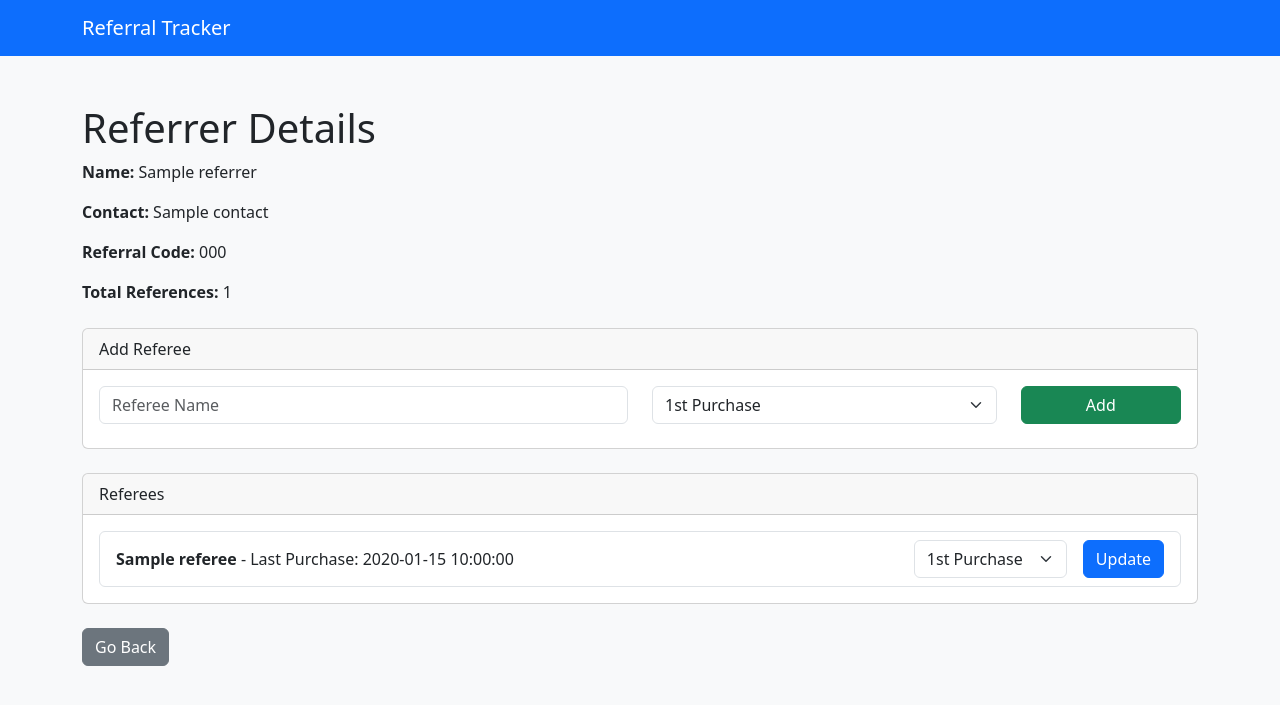
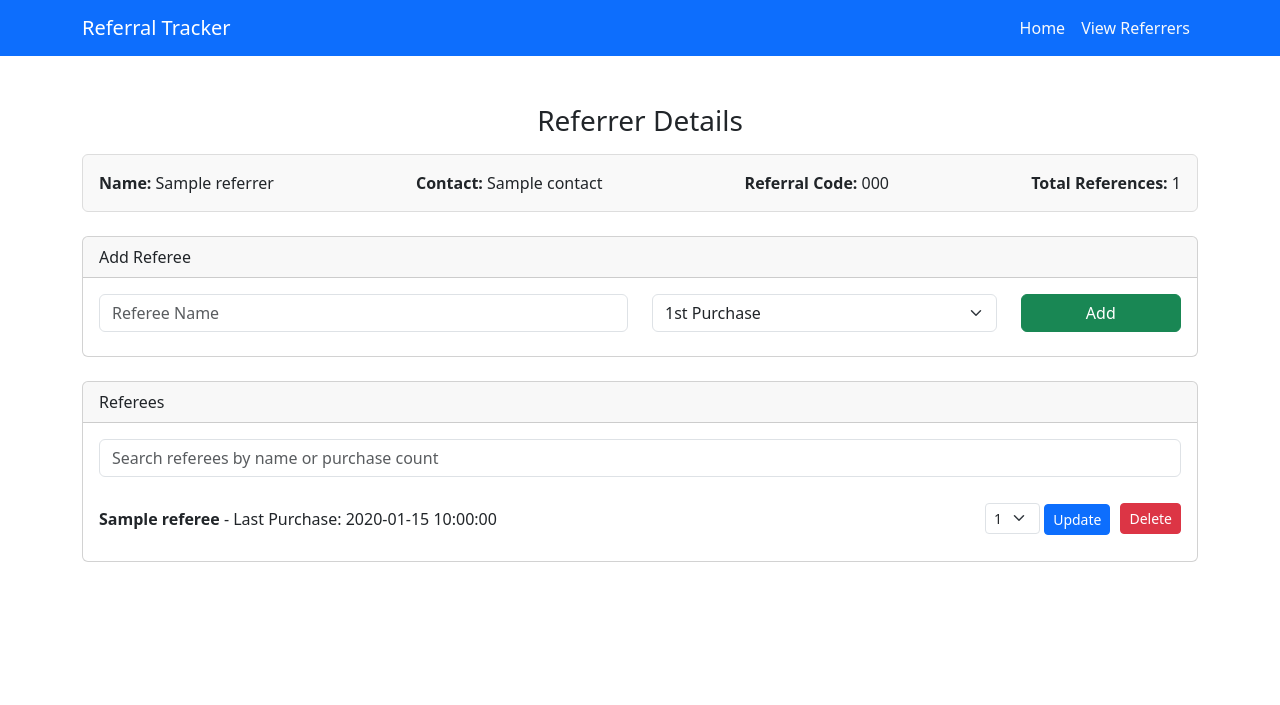
Before and after one commit to ashwinbiju09/referral-tracker, a Flask app: template templates/search_result.html in a window 1280 px wide. Shown: the top 705 px of the page. Run offline with Flask 3, Linux system fonts and the light colour scheme; the template is opened without the code that fills it: most values are stand-ins (such as "Sample title", 1, 10 or a date in 2020); some libraries are stand-ins or nearby versions.

Commit message:
Added search options & design improvisations

```diff
--- a/app.py
+++ b/app.py
@@ -1,18 +1,18 @@
-from flask import Flask, render_template, request, redirect
+from flask import Flask, render_template, request, redirect, url_for
 from flask_mysqldb import MySQL
-from datetime import datetime
+from dotenv import load_dotenv
+import os
 import random
 import string
-from dotenv import load_dotenv
-import os
+from math import ceil
 
-# Load environment variables from .env file
+# Load environment variables
 load_dotenv()
 
 # Initialize Flask app
 app = Flask(__name__)
 
-# MySQL configuration using environment variables
+# MySQL configuration
 app.config['MYSQL_HOST'] = os.getenv('MYSQL_HOST')
 app.config['MYSQL_USER'] = os.getenv('MYSQL_USER')
 app.config['MYSQL_PASSWORD'] = os.getenv('MYSQL_PASSWORD')
@@ -21,7 +21,7 @@ app.config['MYSQL_CURSORCLASS'] = 'DictCursor'
 
 mysql = MySQL(app)
 
-# Function to generate a random referral code
+# Generate random referral code
 
 
 def generate_referral_code():
@@ -34,23 +34,14 @@ def generate_referral_code():
         if not cursor.fetchone():
             return code
 
-# Routes
+# Home page
 
 
 @app.route('/')
 def index():
-    cursor = mysql.connection.cursor()  # No need to specify dictionary=True
-    cursor.execute("SELECT * FROM referrers")
-    referrers = cursor.fetchall()
+    return render_template('index.html')
 
-    for referrer in referrers:
-        # Fetch referees for each referrer
-        cursor.execute(
-            "SELECT name, purchase_count FROM referees WHERE referrer_id = %s", (referrer['id'],))
-        referrer['referees'] = cursor.fetchall()
-
-    cursor.close()
-    return render_template('index.html', referrers=referrers)
+# Add a referrer
 
 
 @app.route('/add_referrer', methods=['POST'])
@@ -66,7 +57,55 @@ def add_referrer():
     )
     mysql.connection.commit()
     cursor.close()
-    return redirect('/')
+    return redirect(url_for('index'))
+
+# View all referrers
+
+
+@app.route('/referrers')
+def view_referrers():
+    page = request.args.get('page', 1, type=int)
+    per_page = 10
+    offset = (page - 1) * per_page
+
+    cursor = mysql.connection.cursor()
+    # Fetch referrers with dynamically calculated total_references
+    cursor.execute("""
+        SELECT r.id, r.name, r.contact, r.referral_code,
+               (SELECT COUNT(*) FROM referees WHERE referees.referrer_id = r.id) AS total_references
+        FROM referrers r
+        LIMIT %s OFFSET %s
+    """, (per_page, offset))
+    referrers = cursor.fetchall()
+
+    # Fetch the total number of referrers for pagination
+    cursor.execute("SELECT COUNT(*) AS total FROM referrers")
+    total = cursor.fetchone()['total']
+    total_pages = ceil(total / per_page)
+
+    cursor.close()
+    return render_template('referrers.html', referrers=referrers, page=page, total_pages=total_pages)
+
+# Delete referrers
+
+
+@app.route('/delete_referrer/<int:referrer_id>', methods=['POST'])
+def delete_referrer(referrer_id):
+    cursor = mysql.connection.cursor()
+
+    # Delete all referees associated with the referrer
+    cursor.execute(
+        "DELETE FROM referees WHERE referrer_id = %s", (referrer_id,))
+
+    # Delete the referrer
+    cursor.execute("DELETE FROM referrers WHERE id = %s", (referrer_id,))
+
+    mysql.connection.commit()
+    cursor.close()
+
+    return redirect(url_for('view_referrers'))
+
+# Search referral codes
 
 
 @app.route('/search_referral', methods=['GET', 'POST'])
@@ -77,22 +116,30 @@ def search_referral():
         referral_code = request.args.get('referral_code', '').upper()
 
     cursor = mysql.connection.cursor()
+
     # Fetch the referrer
     cursor.execute(
         "SELECT * FROM referrers WHERE referral_code = %s", (referral_code,))
     referrer = cursor.fetchone()
 
     if referrer:
-        # Fetch the referees for this referrer
+        # Dynamically calculate the total references
+        cursor.execute(
+            "SELECT COUNT(*) AS total_references FROM referees WHERE referrer_id = %s", (referrer['id'],))
+        total_references = cursor.fetchone()['total_references']
+        referrer['total_references'] = total_references
+
+        # Fetch referees for this referrer
         cursor.execute(
             "SELECT * FROM referees WHERE referrer_id = %s", (referrer['id'],))
-        referees = cursor.fetchall()  # Get the list of referees
+        referees = cursor.fetchall()
         cursor.close()
-        # Pass both referrer and referees to the template
         return render_template('search_result.html', referrer=referrer, referees=referees)
     else:
         cursor.close()
         return redirect('/')
+
+# Add a referee
 
 
 @app.route('/add_referee', methods=['POST'])
@@ -109,76 +156,36 @@ def add_referee():
     if referrer:
         referrer_id = referrer['id']
 
-        # Check if the referee already exists
         cursor.execute(
-            "SELECT * FROM referees WHERE referrer_id = %s AND name = %s", (referrer_id, name))
-        referee = cursor.fetchone()
-
-        if referee:
-            # Update purchase count for existing referee
-            cursor.execute(
-                "UPDATE referees SET purchase_count = %s WHERE id = %s",
-                (purchase_count, referee['id'])
-            )
-            if purchase_count == 3 and not referee['incremented']:
-                cursor.execute(
-                    "UPDATE referrers SET total_references = total_references + 1 WHERE id = %s",
-                    (referrer_id,)
-                )
-                cursor.execute(
-                    "UPDATE referees SET incremented = TRUE WHERE id = %s", (referee['id'],))
-        else:
-            # Insert new referee
-            cursor.execute(
-                "INSERT INTO referees (referrer_id, name, purchase_count, date_of_purchase, incremented) "
-                "VALUES (%s, %s, %s, %s, %s)",
-                (referrer_id, name, purchase_count,
-                 datetime.now(), purchase_count == 3)
-            )
-            if purchase_count == 3:
-                cursor.execute(
-                    "UPDATE referrers SET total_references = total_references + 1 WHERE id = %s",
-                    (referrer_id,)
-                )
-        mysql.connection.commit()
-    cursor.close()
-    return redirect(f'/search_referral?referral_code={referral_code}')
-
-
-@app.route('/update_referee', methods=['POST'])
-def update_referee():
-    referral_code = request.form.get('referral_code').upper()
-    name = request.form.get('name')
-    purchase_count = int(request.form.get('purchase_count'))
-
-    cursor = mysql.connection.cursor()
-    cursor.execute(
-        "SELECT * FROM referrers WHERE referral_code = %s", (referral_code,))
-    referrer = cursor.fetchone()
-
-    if referrer:
-        referrer_id = referrer['id']
-
-        # Update purchase count for existing referee
-        cursor.execute(
-            "SELECT * FROM referees WHERE referrer_id = %s AND name = %s", (referrer_id, name))
+            "SELECT * FROM referees WHERE referrer_id = %s AND name = %s", (
+                referrer_id, name)
+        )
         referee = cursor.fetchone()
 
         if referee:
             cursor.execute(
-                "UPDATE referees SET purchase_count = %s WHERE id = %s",
-                (purchase_count, referee['id'])
+                "UPDATE referees SET purchase_count = %s WHERE id = %s", (
+                    purchase_count, referee['id'])
             )
-            if purchase_count == 3 and not referee['incremented']:
-                cursor.execute(
-                    "UPDATE referrers SET total_references = total_references + 1 WHERE id = %s",
-                    (referrer_id,)
-                )
-                cursor.execute(
-                    "UPDATE referees SET incremented = TRUE WHERE id = %s", (referee['id'],))
+        else:
+            cursor.execute(
+                "INSERT INTO referees (referrer_id, name, purchase_count) VALUES (%s, %s, %s)",
+                (referrer_id, name, purchase_count)
+            )
         mysql.connection.commit()
     cursor.close()
-    return redirect(f'/search_referral?referral_code={referral_code}')
+    return redirect(url_for('search_referral', referral_code=referral_code))
+
+
+# Delete a referee
+
+@app.route('/delete_referee/<int:referee_id>', methods=['POST'])
+def delete_referee(referee_id):
+    cursor = mysql.connection.cursor()
+    cursor.execute("DELETE FROM referees WHERE id = %s", (referee_id,))
+    mysql.connection.commit()
+    cursor.close()
+    return redirect(request.referrer)
 
 
 if __name__ == '__main__':
--- a/templates/search_result.html
+++ b/templates/search_result.html
@@ -3,23 +3,56 @@
 <head>
     <meta charset="UTF-8">
     <meta name="viewport" content="width=device-width, initial-scale=1.0">
-    <title>Search Result</title>
+    <title>Referrer Details</title>
     <link href="https://cdn.jsdelivr.net/npm/bootstrap@5.3.0/dist/css/bootstrap.min.css" rel="stylesheet">
+    <style>
+        .referee-row {
+            display: flex;
+            justify-content: space-between;
+            align-items: center;
+            border-bottom: 1px solid #ddd;
+            padding: 10px 0;
+        }
+        .referee-row:last-child {
+            border-bottom: none;
+        }
+        .referee-actions {
+            display: flex;
+            gap: 10px;
+        }
+    </style>
 </head>
-<body class="bg-light">
+<body>
     <nav class="navbar navbar-expand-lg navbar-dark bg-primary">
         <div class="container">
             <a class="navbar-brand" href="/">Referral Tracker</a>
+            <button class="navbar-toggler" type="button" data-bs-toggle="collapse" data-bs-target="#navbarNav" aria-controls="navbarNav" aria-expanded="false" aria-label="Toggle navigation">
+                <span class="navbar-toggler-icon"></span>
+            </button>
+            <div class="collapse navbar-collapse" id="navbarNav">
+                <ul class="navbar-nav ms-auto">
+                    <li class="nav-item">
+                        <a class="nav-link text-light" href="/">Home</a>
+                    </li>
+                    <li class="nav-item">
+                        <a class="nav-link text-light" href="/referrers">View Referrers</a>
+                    </li>
+                </ul>
+            </div>
         </div>
     </nav>
+
     <div class="container mt-5">
-
         {% if referrer %}
-            <h1>Referrer Details</h1>
-            <p><strong>Name:</strong> {{ referrer.name or "Unknown" }}</p>
-            <p><strong>Contact:</strong> {{ referrer.contact or "N/A" }}</p>
-            <p><strong>Referral Code:</strong> {{ referrer.referral_code }}</p>
-            <p><strong>Total References:</strong> {{ referrer.total_references or 0 }}</p>
+            <h3 class="text-center">Referrer Details</h3>
+            <div class="container mt-3 p-3 rounded" style="background-color: #f9f9f9; border: 1px solid #ddd;">
+                <div class="d-flex justify-content-between align-items-center">
+                    <p class="mb-0"><strong>Name:</strong> {{ referrer.name or "Unknown" }}</p>
+                    <p class="mb-0"><strong>Contact:</strong> {{ referrer.contact or "N/A" }}</p>
+                    <p class="mb-0"><strong>Referral Code:</strong> {{ referrer.referral_code }}</p>
+                    <p class="mb-0"><strong>Total References:</strong> {{ referrer.total_references or 0 }}</p>
+                </div>
+            </div>
 
             <!-- Add Referee Form -->
             <div class="card mt-4">
@@ -29,10 +62,10 @@
                         <input type="hidden" name="referral_code" value="{{ referrer.referral_code }}">
                         <div class="row mb-2">
                             <div class="col-md-6">
-                                <input type="text" name="name" class="form-control" placeholder="Referee Name" required aria-label="Enter referee's name">
+                                <input type="text" name="name" class="form-control" placeholder="Referee Name" required>
                             </div>
                             <div class="col-md-4">
-                                <select name="purchase_count" class="form-select" required aria-label="Select purchase count">
+                                <select name="purchase_count" class="form-select" required>
                                     <option value="1">1st Purchase</option>
                                     <option value="2">2nd Purchase</option>
                                     <option value="3">3rd Purchase</option>
@@ -46,37 +79,44 @@
                 </div>
             </div>
 
-            <!-- List Referees -->
+            <!-- Search and List Referees -->
             <div class="card mt-4">
                 <div class="card-header">Referees</div>
                 <div class="card-body">
+                    <input type="text" id="search-bar" class="form-control mb-3" placeholder="Search referees by name or purchase count">
+
                     {% if referees and referees|length > 0 %}
-                        <ul class="list-group">
+                        <div id="referee-list">
                             {% for referee in referees %}
-                                <li class="list-group-item">
-                                    <form method="POST" action="/update_referee" class="d-flex align-items-center">
-                                        <div class="flex-grow-1">
-                                            <strong>{{ referee.name or "Unknown" }}</strong> -
-                                            Last Purchase: {{ referee.date_of_purchase or "N/A" }}
-                                        </div>
-                                        <div class="mx-3">
-                                            <select name="purchase_count" class="form-select" required
+                                <div class="referee-row">
+                                    <div>
+                                        <strong>{{ referee.name or "Unknown" }}</strong>
+                                        <span>- Last Purchase: {{ referee.date_of_purchase or "N/A" }}</span>
+                                    </div>
+                                    <div class="referee-actions">
+                                        <form method="POST" action="/update_referee" style="display: inline;">
+                                            <input type="hidden" name="referral_code" value="{{ referrer.referral_code }}">
+                                            <input type="hidden" name="name" value="{{ referee.name }}">
+                                            <select name="purchase_count" class="form-select form-select-sm d-inline-block w-auto" required
                                                     {% if referee.purchase_count == 3 %}disabled{% endif %}>
-                                                <option value="1" {% if referee.purchase_count == 1 %}selected{% endif %}>1st Purchase</option>
-                                                <option value="2" {% if referee.purchase_count == 2 %}selected{% endif %}>2nd Purchase</option>
-                                                <option value="3" {% if referee.purchase_count == 3 %}selected{% endif %}>3rd Purchase</option>
+                                                <option value="1" {% if referee.purchase_count == 1 %}selected{% endif %}>1</option>
+                                                <option value="2" {% if referee.purchase_count == 2 %}selected{% endif %}>2</option>
+                                                <option value="3" {% if referee.purchase_count == 3 %}selected{% endif %}>3</option>
                                             </select>
-                                        </div>
-                                        <input type="hidden" name="referral_code" value="{{ referrer.referral_code }}">
-                                        <input type="hidden" name="name" value="{{ referee.name }}">
-                                        <button type="submit" class="btn btn-primary"
-                                                {% if referee.purchase_count == 3 %}disabled{% endif %}>
-                                            Update
-                                        </button>
-                                    </form>
-                                </li>
+                                            <button type="submit" class="btn btn-primary btn-sm"
+                                                    {% if referee.purchase_count == 3 %}disabled{% endif %}>
+                                                Update
+                                            </button>
+                                        </form>
+                                        <form method="POST" action="/delete_referee/{{ referee.id }}" style="display: inline;">
+                                            <button type="submit" class="btn btn-danger btn-sm" onclick="return confirm('Are you sure you want to delete this referee?')">
+                                                Delete
+                                            </button>
+                                        </form>
+                                    </div>
+                                </div>
                             {% endfor %}
-                        </ul>
+                        </div>
                     {% else %}
                         <div class="text-center">
                             <p class="text-muted">No referees found.</p>
@@ -85,8 +125,29 @@
                 </div>
             </div>
         {% endif %}
-        <a href="/" class="btn btn-secondary mt-4">Go Back</a>
     </div>
+
+    <script>
+        const searchInput = document.getElementById('search-bar');
+        const refereeList = document.getElementById('referee-list');
+        const refereeItems = Array.from(refereeList.children);
+
+        searchInput.addEventListener('input', (event) => {
+            const query = event.target.value.toLowerCase();
+
+            refereeItems.forEach(item => {
+                const name = item.querySelector('div strong').textContent.toLowerCase();
+                const details = item.querySelector('div span').textContent.toLowerCase();
+
+                if (name.includes(query) || details.includes(query)) {
+                    item.style.display = 'flex';
+                } else {
+                    item.style.display = 'none';
+                }
+            });
+        });
+    </script>
+
     <script src="https://cdn.jsdelivr.net/npm/bootstrap@5.3.0/dist/js/bootstrap.bundle.min.js"></script>
 </body>
 </html>
```
Also changed, not shown: templates/index.html (+30 -49 lines), templates/referrers.html (added, +123 -0 lines).
